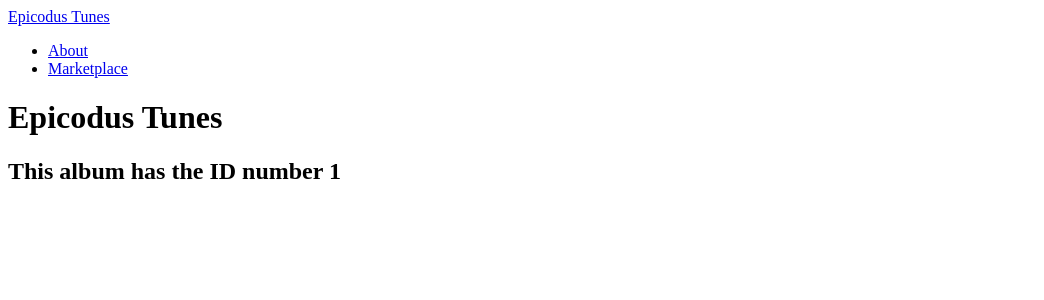
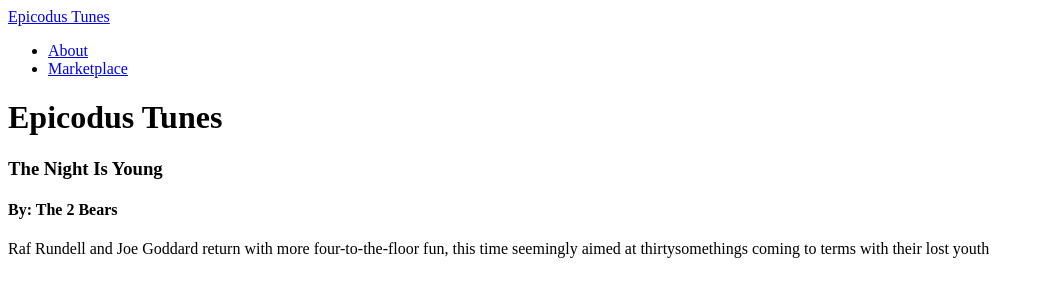
Before and after one commit to BWHellar/Record-Store, an Angular app: page /albums/1 in a window 1280 px wide. Shown: the top 300 px of the page, without its empty margins (0-1044 px from the left). Built offline with nearby package versions, Linux system fonts and the light colour scheme.

Commit message:
this will push the details

```diff
--- a/src/app/album-detail/album-detail.component.html
+++ b/src/app/album-detail/album-detail.component.html
@@ -1 +1,5 @@
-<h2>This album has the ID number {{albumId}}</h2>
+<div>
+  <h3>{{albumToDisplay.title}}</h3>
+  <h4>{{albumToDisplay.artist}}</h4>
+  <p>{{albumToDisplay.description}}</p>
+</div>
--- a/src/app/album-detail/album-detail.component.ts
+++ b/src/app/album-detail/album-detail.component.ts
@@ -2,22 +2,30 @@
 import { ActivatedRoute, Params } from '@angular/router';
 import { Location } from '@angular/common';
 import { Album } from '../album.model';
+import { AlbumService } from '../album.service';
 
 @Component({
   selector: 'app-album-detail',
   templateUrl: './album-detail.component.html',
-  styleUrls: ['./album-detail.component.css']
+  styleUrls: ['./album-detail.component.css'],
+  providers: [AlbumService]
 })
 export class AlbumDetailComponent implements OnInit {
 
-  albumId: number = null;
+  albumId: number;
+  albumToDisplay: Album;
 
-  constructor(private route: ActivatedRoute, private location: Location) { }
+  constructor(
+    private route: ActivatedRoute,
+    private location: Location,
+    private albumService: AlbumService
+    ) {}
 
   ngOnInit() {
     this.route.params.forEach((urlParameters) => {
       this.albumId = parseInt(urlParameters['id']);
     });
+    this.albumToDisplay = this.albumService.getAlbumById(this.albumId);
   }
 
 }
--- /dev/null
+++ b/src/app/album.service.ts
@@ -0,0 +1,22 @@
+import { Injectable } from '@angular/core';
+import { Album } from './album.model';
+import { ALBUMS } from './mock-albums';
+
+@Injectable()
+export class AlbumService {
+
+  constructor() { }
+
+  getAlbums() {
+    return ALBUMS;
+  }
+
+  getAlbumById(albumId: number) {
+    for (var i = 0; i <= ALBUMS.length - 1; i++) {
+      if (ALBUMS[i].id === albumId) {
+        return ALBUMS[i];
+      }
+    }
+  }
+
+}
--- a/src/app/marketplace/marketplace.component.ts
+++ b/src/app/marketplace/marketplace.component.ts
@@ -1,23 +1,23 @@
-import { Component } from '@angular/core';
+import { Component, OnInit } from '@angular/core';
 import { Album } from '../album.model';
 import { Router } from '@angular/router';
+import { AlbumService} from '../album.service';
 
 @Component({
   selector: 'app-marketplace',
   templateUrl: './marketplace.component.html',
-  styleUrls: ['./marketplace.component.css']
+  styleUrls: ['./marketplace.component.css'],
+  providers: [AlbumService]
 })
-export class MarketplaceComponent {
+export class MarketplaceComponent implements OnInit {
 
-  constructor(private router: Router){}
+  albums: Album[];
 
-  albums: Album[] = [
-      new Album("The Night Is Young", "By: The 2 Bears",
-      "Raf Rundell and Joe Goddard return with more four-to-the-floor fun, this time seemingly aimed at thirtysomethings coming to terms with their lost youth", 1),
-      new Album("The Lions Roar", "By: First Aid Kit", " With its soaring flutes and layered harmonies, \"The Lion\'s Roar\" conjures the pastoral, almost Andean sound of Fleet Foxes\' \"Your Protector.\" Stomping drums and a strummed acoustic guitar bring welcome fire to the mix. However, it\'s the Söderberg sisters\' soulful vocal harmonies — especially during a short but haunting a cappella interlude — that set First Aid Kit apart.", 2),
-      new Album ("Since I Left You", "By: The Avalanches", "Much of the beauty of the opening title song and its accompanying track, \"Stay Another Season,\" lies in the way that the Avalanches turn obvious sonic mismatches into something all their own. It\'s not too common that you\'ll hear a sample of a horse, a rastafarian singer, and an invitation to a Club Med disco all in the same song, but somehow it makes perfect sense under the masterful direction of the Avalanches.", 3),
-      new Album ("Grey Veils", "By: Chainless", "Symphonic compositions coupled with plunderphonic-sample styled beats make for an intensely brooding vibe that'll either stir you up or shake you down depending on your disposition.", 4)
-  ];
+  constructor(private router: Router, private albumService: AlbumService){}
+
+  ngOnInit()  {
+    this.albums = this.albumService.getAlbums();
+  }
 
   goToDetailPage(clickedAlbum: Album) {
     this.router.navigate(['albums', clickedAlbum.id]);
--- /dev/null
+++ b/src/app/mock-albums.ts
@@ -0,0 +1,9 @@
+import { Album } from './album.model';
+
+export const ALBUMS: Album[] = [
+  new Album("The Night Is Young", "By: The 2 Bears",
+  "Raf Rundell and Joe Goddard return with more four-to-the-floor fun, this time seemingly aimed at thirtysomethings coming to terms with their lost youth", 1),
+  new Album("The Lions Roar", "By: First Aid Kit", " With its soaring flutes and layered harmonies, \"The Lion\'s Roar\" conjures the pastoral, almost Andean sound of Fleet Foxes\' \"Your Protector.\" Stomping drums and a strummed acoustic guitar bring welcome fire to the mix. However, it\'s the Söderberg sisters\' soulful vocal harmonies — especially during a short but haunting a cappella interlude — that set First Aid Kit apart.", 2),
+  new Album ("Since I Left You", "By: The Avalanches", "Much of the beauty of the opening title song and its accompanying track, \"Stay Another Season,\" lies in the way that the Avalanches turn obvious sonic mismatches into something all their own. It\'s not too common that you\'ll hear a sample of a horse, a rastafarian singer, and an invitation to a Club Med disco all in the same song, but somehow it makes perfect sense under the masterful direction of the Avalanches.", 3),
+  new Album ("Grey Veils", "By: Chainless", "Symphonic compositions coupled with plunderphonic-sample styled beats make for an intensely brooding vibe that'll either stir you up or shake you down depending on your disposition.", 4)
+];
```
Also changed, not shown: 1 other file (tests, documents, lock files or other folders).
